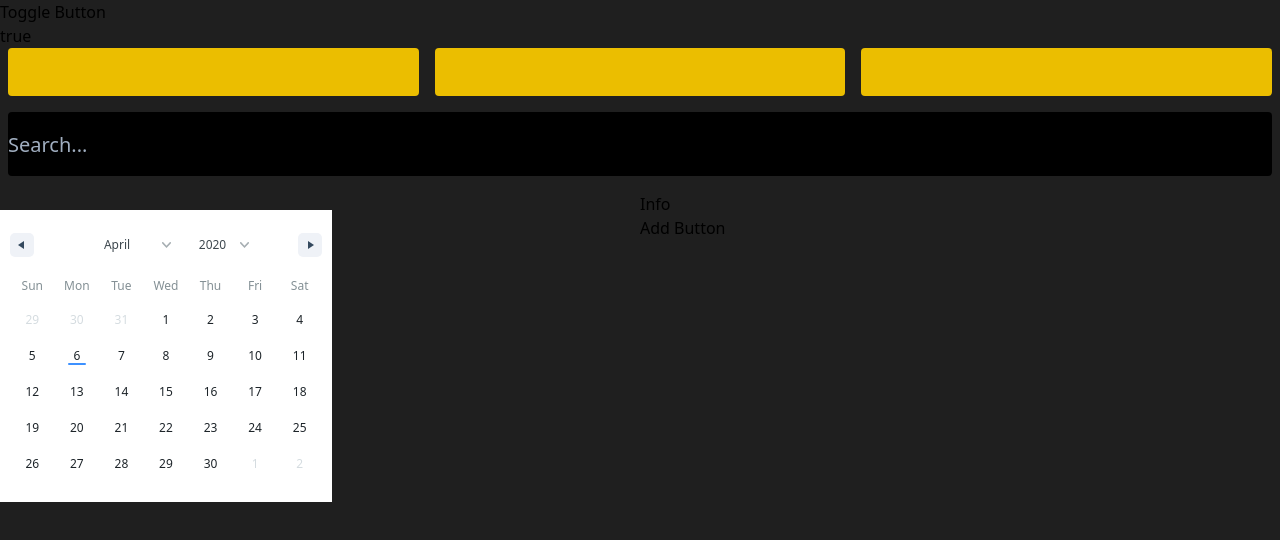
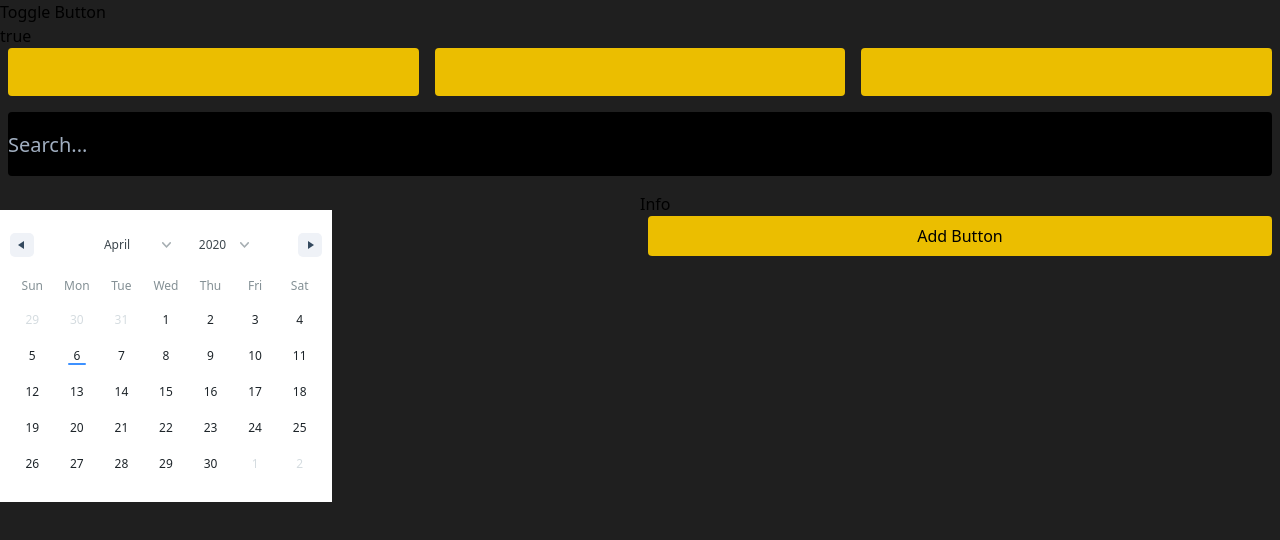
Before and after one commit to ummagohil/Reading-App, a React (Create React App) app: page / in a window 1280 px wide. Shown: the top 540 px of the page. Built offline with nearby package versions, Linux system fonts and the light colour scheme.

Commit message:
Save button

```diff
--- a/src/components/Add.tsx
+++ b/src/components/Add.tsx
@@ -1,6 +1,6 @@
 import React, { FC } from 'react'
 
 const Add: FC = () => {
-    return <>Add Button</>
+    return( <div className="px-2 "><button className="w-full h-10 rounded bg-corn-500">Add Button</button></div>)
 }
 export default Add
```
